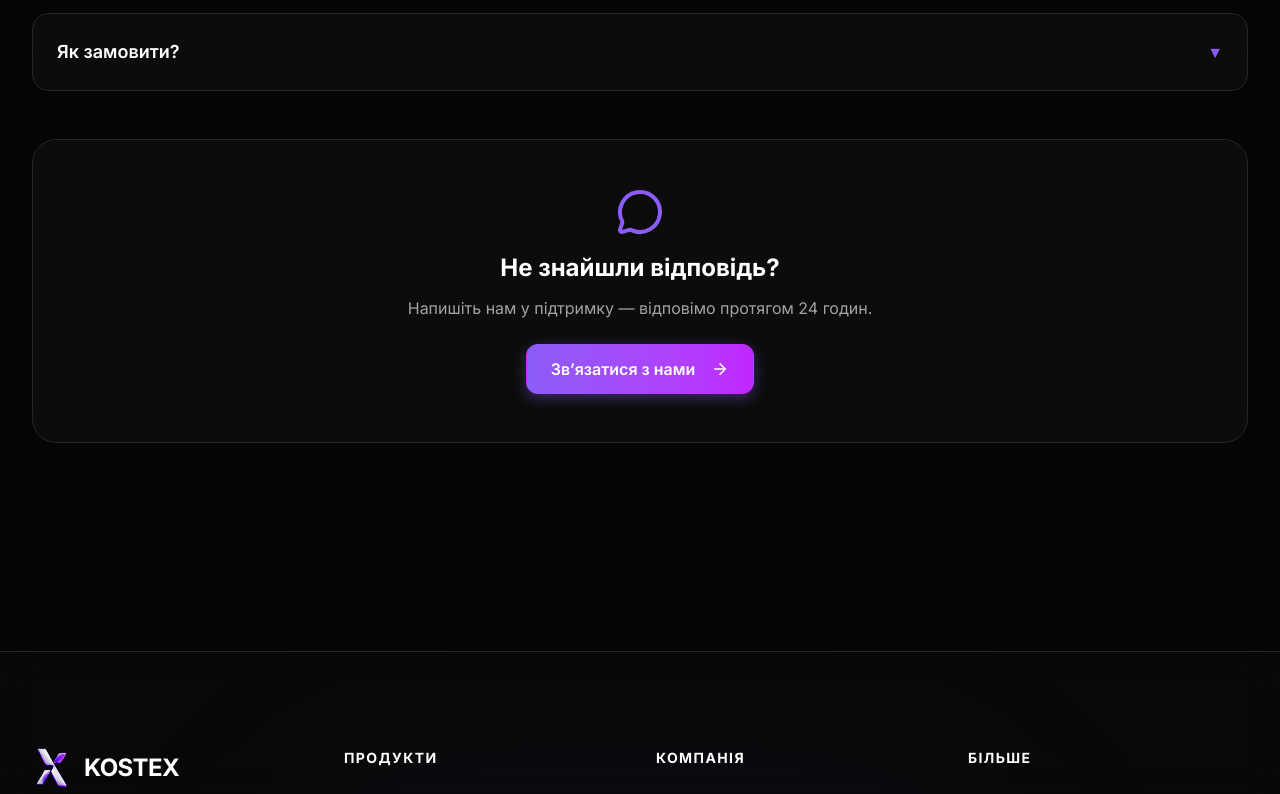
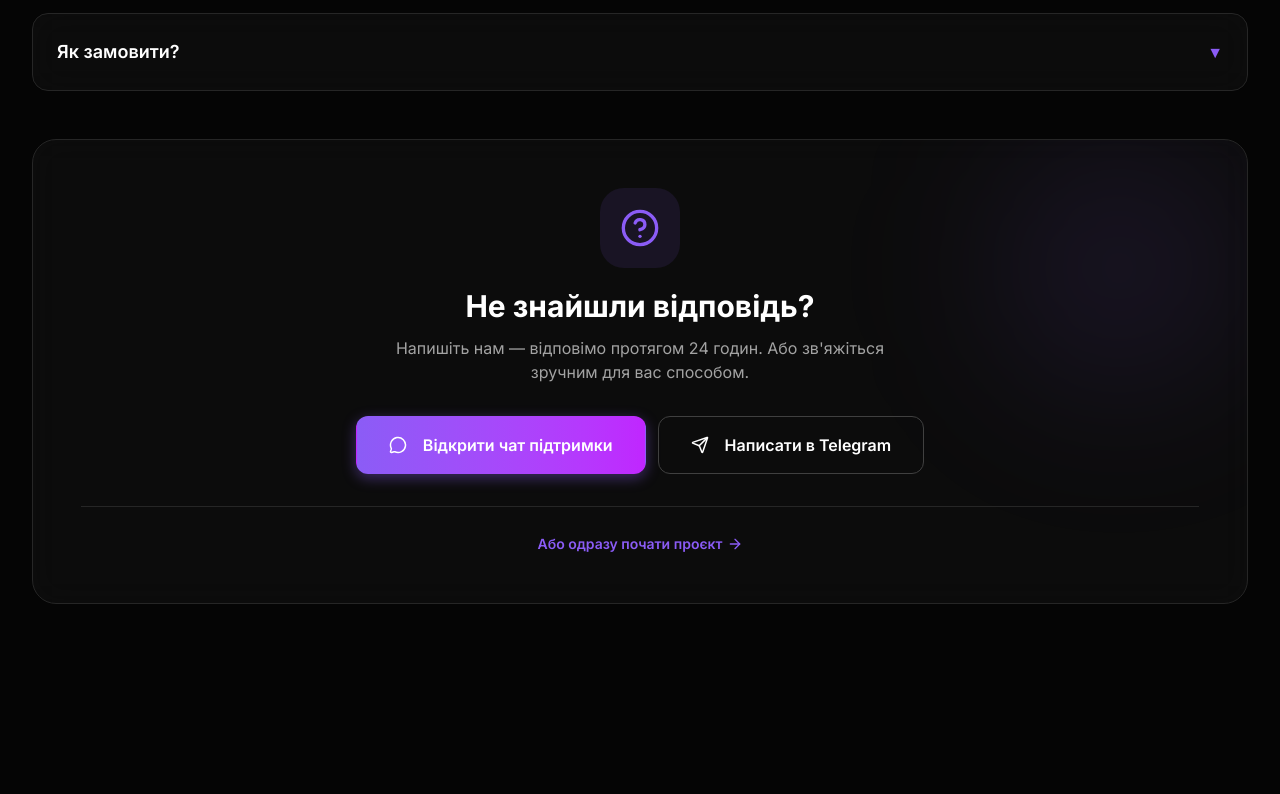
Before and after one commit to roman233231/kostex, a Next.js app: page /faq in a window 1280 px wide. Shown: the part 920-1714 px from the top of the page. Built offline with nearby package versions, Linux system fonts and the light colour scheme; no server answers.

Commit message:
Feature: FAQ buttons open support chat and Telegram

```diff
--- a/src/app/faq/page.tsx
+++ b/src/app/faq/page.tsx
@@ -1,11 +1,12 @@
 'use client';
+
+import Link from 'next/link';
 import Navbar from '@/components/layout/Navbar';
 import Footer from '@/components/layout/Footer';
 import Badge from '@/components/ui/Badge';
 import Reveal from '@/components/ui/Reveal';
-import { HelpCircle, MessageCircle, ArrowRight } from 'lucide-react';
-import Link from 'next/link';
 import Button from '@/components/ui/Button';
+import { MessageCircle, Send, ArrowRight, HelpCircle } from 'lucide-react';
 
 const faqs = [
   { q: 'Скільки коштує розробка сайту?', a: 'Ціна залежить від складності. Орієнтовна вартість — від 5 000 ₴ за лендінг. Точну ціну ви побачите в конструкторі після вибору всіх параметрів.' },
@@ -19,6 +20,12 @@ const faqs = [
 ];
 
 export default function FAQPage() {
+  const openChat = () => {
+    if (typeof window !== 'undefined') {
+      window.dispatchEvent(new Event('open-support-chat'));
+    }
+  };
+
   return (
     <>
       <Navbar />
@@ -38,8 +45,8 @@ export default function FAQPage() {
             <Reveal key={i} delay={i * 50}>
               <details className="glass-card rounded-2xl p-6 group">
                 <summary className="flex items-center justify-between cursor-pointer list-none">
-                  <span className="text-lg font-semibold text-[var(--text)]">{f.q}</span>
-                  <span className="text-[var(--accent)] transition-transform group-open:rotate-180">▼</span>
+                  <span className="text-lg font-semibold text-[var(--text)] pr-4">{f.q}</span>
+                  <span className="text-[var(--accent)] transition-transform group-open:rotate-180 shrink-0">▼</span>
                 </summary>
                 <p className="mt-4 text-[var(--text-3)] leading-relaxed">{f.a}</p>
               </details>
@@ -48,11 +55,38 @@ export default function FAQPage() {
         </div>
 
         <Reveal delay={300}>
-          <div className="glass-card rounded-3xl p-8 md:p-12 text-center mt-12 border-[var(--accent)]/30">
-            <MessageCircle size={48} className="text-[var(--accent)] mx-auto mb-4" />
-            <h2 className="text-2xl font-bold mb-3">Не знайшли відповідь?</h2>
-            <p className="text-[var(--text-3)] mb-6">Напишіть нам у підтримку — відповімо протягом 24 годин.</p>
-            <Link href="/contact"><Button>Зв’язатися з нами <ArrowRight size={18} className="ml-2" /></Button></Link>
+          <div className="glass-card rounded-3xl p-8 md:p-12 text-center mt-12 border-[var(--accent)]/30 relative overflow-hidden">
+            <div className="absolute top-0 right-0 w-64 h-64 bg-[var(--accent)]/10 rounded-full blur-[80px] pointer-events-none" />
+
+            <div className="relative z-10">
+              <div className="w-20 h-20 rounded-3xl bg-[var(--accent)]/10 text-[var(--accent)] flex items-center justify-center mx-auto mb-5">
+                <HelpCircle size={40} />
+              </div>
+              <h2 className="text-2xl md:text-3xl font-bold mb-3 text-[var(--text)]">Не знайшли відповідь?</h2>
+              <p className="text-[var(--text-3)] mb-8 max-w-lg mx-auto">
+                Напишіть нам — відповімо протягом 24 годин. Або зв'яжіться зручним для вас способом.
+              </p>
+
+              <div className="flex flex-col sm:flex-row gap-3 justify-center">
+                <Button
+                  onClick={openChat}
+                  className="btn-tactile rounded-xl px-8 py-4 text-base shadow-[0_0_20px_var(--accent)]"
+                >
+                  <MessageCircle size={18} className="mr-2" /> Відкрити чат підтримки
+                </Button>
+                <a href="https://t.me/kostex_official" target="_blank" rel="noopener noreferrer">
+                  <Button variant="outline" className="btn-tactile rounded-xl px-8 py-4 text-base w-full sm:w-auto">
+                    <Send size={18} className="mr-2" /> Написати в Telegram
+                  </Button>
+                </a>
+              </div>
+
+              <div className="mt-8 pt-6 border-t border-[var(--border)]">
+                <Link href="/builder" className="text-sm text-[var(--accent)] hover:underline inline-flex items-center gap-1 font-semibold">
+                  Або одразу почати проєкт <ArrowRight size={16} />
+                </Link>
+              </div>
+            </div>
           </div>
         </Reveal>
       </main>
```
